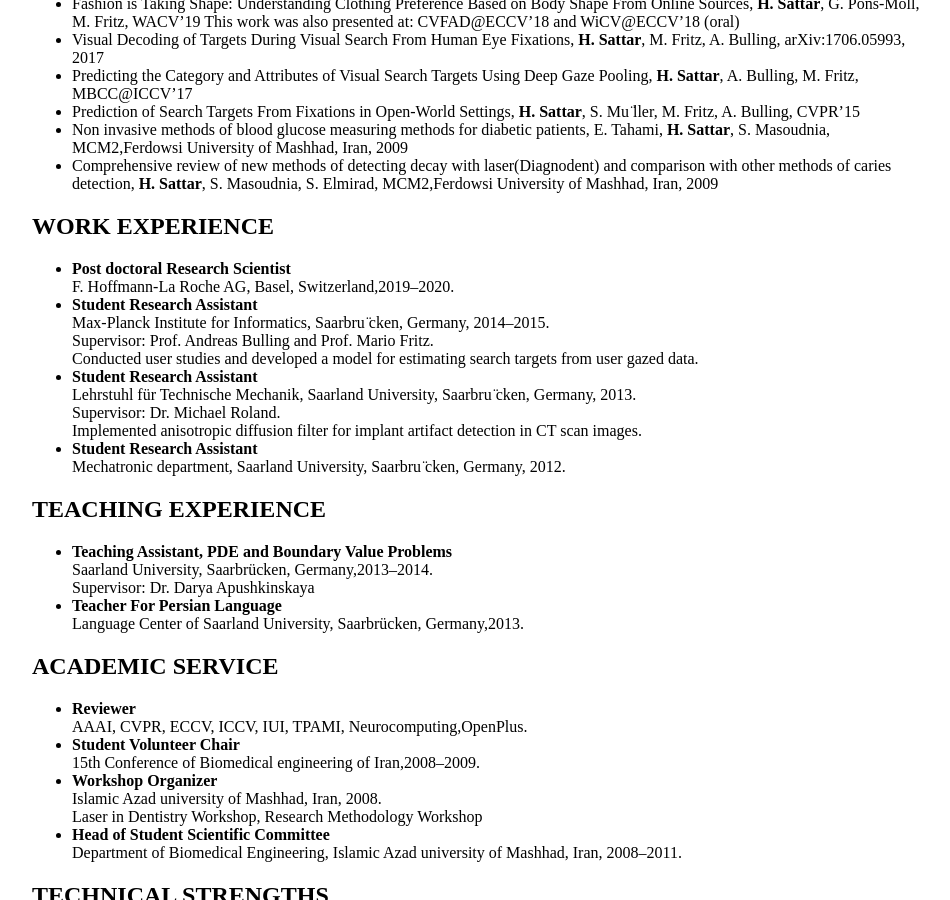
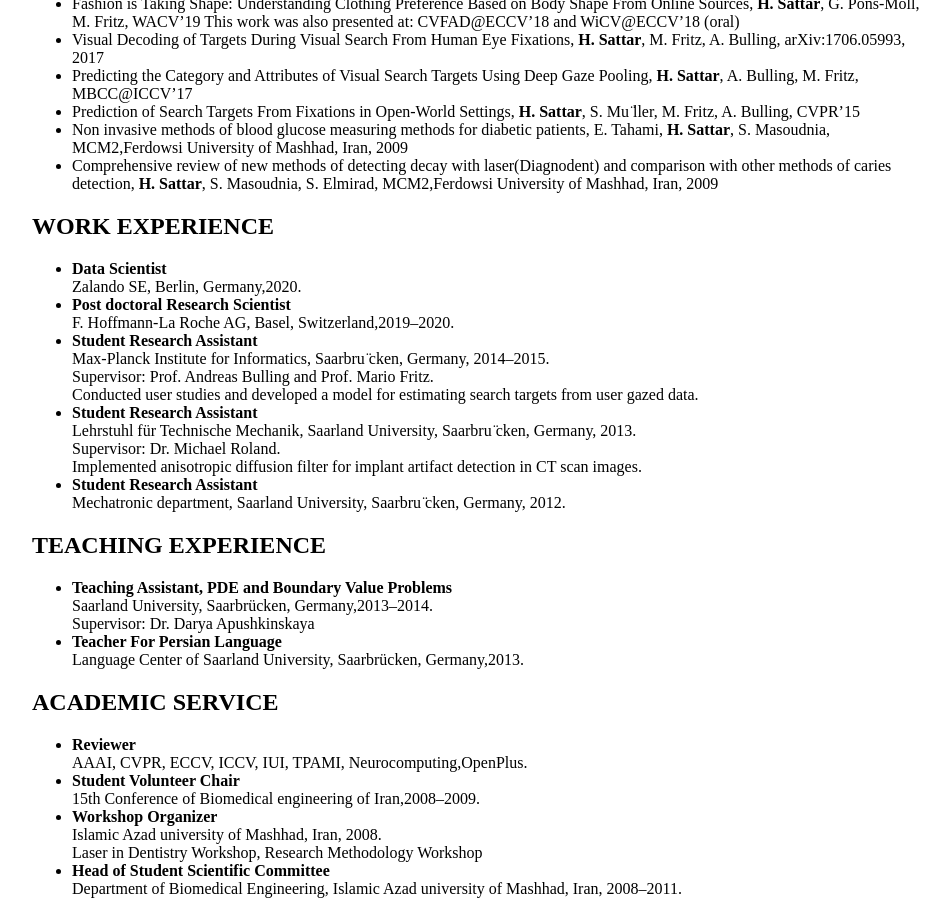
Before and after one commit to hosnasattar/hosnasattar.github.io, a Jekyll site: the page built from cv/index.html, in a window 1280 px wide and 900 px high, scrolled down 917 px. Shown: the whole window, without its empty margins (160-1110 px from the left). Built offline with Jekyll 4.4.1, drawn with Linux system fonts in a browser that asks for light colours.

Commit message:
Update index.html
update cv

```diff
--- a/cv/index.html
+++ b/cv/index.html
@@ -49,6 +49,8 @@ GPA: 17.67 of 20, 1.7 German system, A in US system</li>
 </ul>
 <h2 class="code-line" data-line-start=42 data-line-end=43 ><a id="WORK_EXPERIENCE_42"></a>WORK EXPERIENCE</h2>
 <ul>
+<li class="has-line-data" data-line-start="44" data-line-end="46"><strong>Data Scientist</strong><br>
+Zalando SE, Berlin, Germany,2020.</li>
 <li class="has-line-data" data-line-start="44" data-line-end="46"><strong>Post doctoral Research Scientist</strong><br>
 F. Hoffmann-La Roche AG, Basel, Switzerland,2019–2020.</li>
 <li class="has-line-data" data-line-start="46" data-line-end="50"><strong>Student Research Assistant</strong><br>
```
